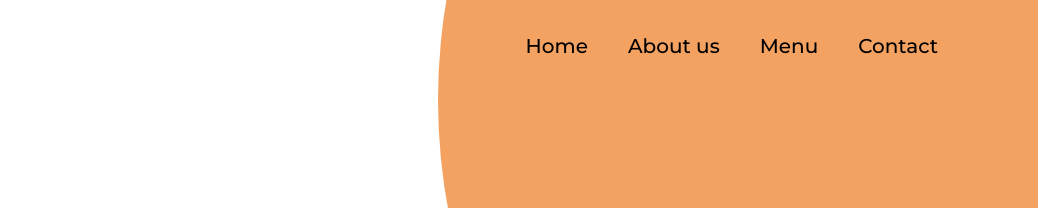
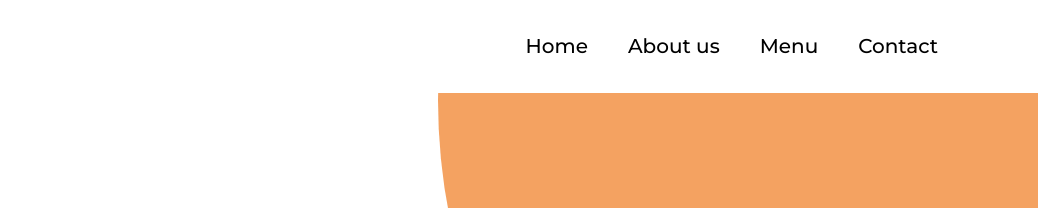
Before and after one commit to robbybenta/robbybenta, a plain HTML site: page index.html in a window 1280 px wide. Shown: the top 208 px of the page, 242-1280 px from the left. Drawn offline with Linux system fonts and the light colour scheme.

Commit message:
scroll nav

```diff
--- a/script.js
+++ b/script.js
@@ -36,6 +36,26 @@ function show(opacity){
      console.log(stock1)
  }
 
+
+
+ window.addEventListener("scroll", (event) => {
+    let scroll = this.scrollY;
+
+    if(scroll>50){
+        console.log(scroll)
+        const header1=document.querySelector('header');
+        header1.style.backgroundColor='white';
+        header1.style.boxShadow='1px 1px 10px rgba(139, 139, 139, 0.3)';
+    }
+    else if(scroll<50){
+        console.log(scroll)
+        const header1=document.querySelector('header');
+        header1.style.boxShadow='none';
+
+    }
+
+});
+
 //  console.log(nav)
 
 // $(document).ready(function(){
--- a/style.css
+++ b/style.css
@@ -46,6 +46,10 @@ header ul{
 header ul li{
     list-style: none;
 
+}
+.nav-sroll{
+    box-shadow: 2px 2px 10px rgba(139, 139, 139, 0.9);
+    background-color: black;
 }
 header ul li a{
     display: inline-block;
```
